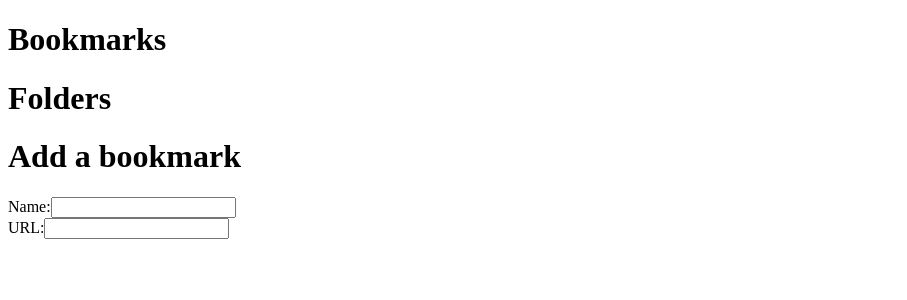
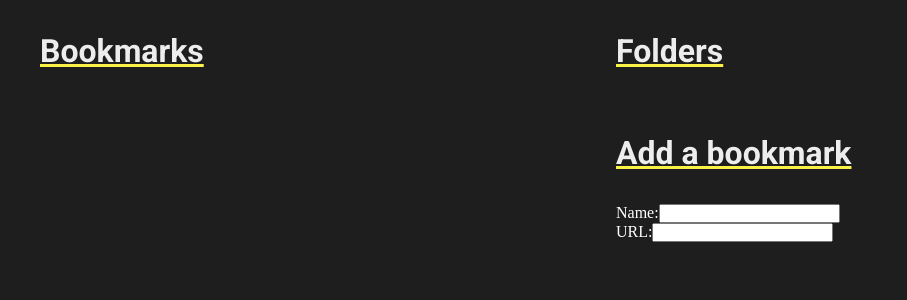
Before and after one commit to TimRuser/Bookee, a React (Vite) app: page / in a window 1280 px wide. Shown: the top 300 px of the page, without its empty margins (0-907 px from the left). Built offline with nearby package versions, Linux system fonts and the light colour scheme.

Commit message:
Added bookmark add and some styling

```diff
--- a/src/App.jsx
+++ b/src/App.jsx
@@ -3,17 +3,34 @@ import ListMarks from "./ListMarks"
 import CreateMarks from "./CreateMarks"
 
 class App extends React.Component {
+  constructor(props) {
+    super(props);
+    this.state = {reload: 0};
+    this.handler = this.handler.bind(this);
+  }
 
+  handler() {
+    window.location.reload();
+  }
 
   render() {
     return (
-      <div>
-        <h1>Bookmarks</h1>
-        <ListMarks />
-        <h1>Folders</h1>
-
-        <h1>Add a bookmark</h1>
-        <CreateMarks />
+      <div id="root">
+        <div className="first-container">
+          <div className="bookmarks-wrapper">
+            <h1 className="title">Bookmarks</h1>
+            <ListMarks />
+          </div>
+        </div>
+        <div className="second-container">
+          <div className="folders-wrapper">
+            <h1 className="title">Folders</h1>
+          </div>
+          <div className="create-wrapper">
+            <h1 className="title">Add a bookmark</h1>
+            <CreateMarks handler={this.handler} />
+          </div>
+        </div>
       </div>
     );
   }
--- a/src/CreateMarks.jsx
+++ b/src/CreateMarks.jsx
@@ -17,31 +17,29 @@ class CreateMarks extends React.Component {
             this.setState({url: event.target.value})
         }
     }
-    handleSubmit(event) {
-        console.log(this.state.name)
-        console.log(this.state.url)
-        console.log({
-            name: this.state.name,
-            url: this.state.url,
-            key: Date.now()
-        })
+    handleSubmit() {
         if (this.state.name === '' || this.state.url === '') {
             this.setState({full: false});
         } else {
             this.setState({full: true});
-            this.jsonBookmarks.push({name: this.state.name, url: this.state.url, key: Date.now()})
-            console.log(this.jsonBookmarks)
+            this.jsonBookmarks.bookmarks.push({name: this.state.name, url: this.state.url, key: Date.now()})
+
+            writeTextFile('bookmarks.json', JSON.stringify(this.jsonBookmarks), { dir: BaseDirectory.App }).then(() => {
+                console.log("Wrote file")
+                this.props.handler();
+            }).catch((error) => {
+                console.log(error);
+            })
         }
 
     }
 
     componentDidMount () {
         const keyDownHandler = event => {
-
             if (event.key === 'Enter') {
-              event.preventDefault();
-
-              this.handleSubmit();
+                event.preventDefault();
+                this.setState({name: '', url: ''})
+                this.handleSubmit();
             }
         }
         document.addEventListener('keydown', keyDownHandler);
@@ -54,7 +52,7 @@ class CreateMarks extends React.Component {
 
     render() {
         return (
-            <form>
+            <form onSubmit={this.handleSubmit}>
                 <label>
                     Name:
                 </label>
--- a/src/ListMarks.jsx
+++ b/src/ListMarks.jsx
@@ -1,25 +1,30 @@
-import React, { useState, useEffect } from 'react';
+import React from 'react';
 import { readTextFile, createDir, writeTextFile, BaseDirectory } from '@tauri-apps/api/fs';
 
-function ListMarks() {
-    const [ list, setList ] = useState([]);
-    useEffect(() => {
+
+class ListMarks extends React.Component {
+    constructor(props) {
+        super(props);
+        this.state = {
+            list: Array()
+        };
+    }
+    componentDidMount() {
         readTextFile('bookmarks.json', { dir: BaseDirectory.App }).then((bookmarks) => {
             if (bookmarks) {
                 if (JSON.parse(bookmarks).bookmarks.length > 0) {
                     const listItems = JSON.parse(bookmarks).bookmarks.map((object) =>
                         <li key={object.id}>
-                                <p>{object.title}</p>
-                                <a href={object.url}>{object.url}</a>
+                            <p className="bookmark-title">{object.name}</p>
+                            <a className="bookmark-url" href={object.url}>{object.url}</a>
                         </li>
                     );
-                        setList(listItems);
-                        console.log(bookmarks);
+                    this.setState({list: listItems});
                 } else {
                     const listItems = (
                         <p>You don't have any bookmarks</p>
                     )
-                        setList(listItems);
+                    this.setState({list: listItems});
                 }
             }
         }).catch((error) => {
@@ -32,10 +37,11 @@ function ListMarks() {
             })
         })
 
+    };
 
-    }, []);
-
-    return (<ul>{list}</ul>);
+    render() {
+        return (<ul>{this.state.list}</ul>);
+    }
 }
 
 export default ListMarks;
--- a/src/main.jsx
+++ b/src/main.jsx
@@ -4,7 +4,5 @@ import { App } from "./App";
 import "./style.css";
 
 ReactDOM.createRoot(document.getElementById("root")).render(
-  <React.StrictMode>
-    <App />
-  </React.StrictMode>
+  <App />
 );
--- a/src/style.css
+++ b/src/style.css
@@ -0,0 +1,63 @@
+@import url('https://fonts.googleapis.com/css2?family=Roboto:wght@300;400;500;700;900&display=swap');
+
+* {
+    margin: 0;
+    padding: 0;
+    list-style: none;
+    color: white;
+}
+
+html {
+    background-color: rgb(30, 30, 30);
+}
+
+#root {
+    height: 100vh;
+    width: 100vw;
+    display: flex;
+}
+
+.first-container {
+    display: flex;
+    height: 100%;
+    width: 45%;
+}
+.bookmarks-wrapper {
+    height: 100%;
+    width: 100%;
+}
+.bookmarks-wrapper ul {
+    padding: 0 2.5rem;
+}
+.bookmarks-wrapper li {
+    padding: 1rem;
+    margin-bottom: 1rem;
+    width: 15rem;
+    background-color: grey;
+}
+.bookmark-title {
+    font-family: 'Roboto', sans-serif;
+    font-weight: 700;
+    font-size: 1.1rem;
+}
+.bookmark-url {
+    text-decoration: none;
+}
+
+.second-container {
+    display: block;
+}
+.folders-container {
+    padding: 0 2.5rem;
+}
+.create-wrapper form {
+    padding: 0 2.5rem;
+}
+
+.title {
+    color: rgb(237, 237, 237);
+    font-family: 'Roboto', sans-serif;
+    padding: 2rem 2.5rem;
+    text-decoration: underline;
+    text-decoration-color: rgb(250, 241, 70);
+}
```
Also changed, not shown: package.json (+4 -4 lines). Lines whose indentation alone changed are shown as unchanged.
